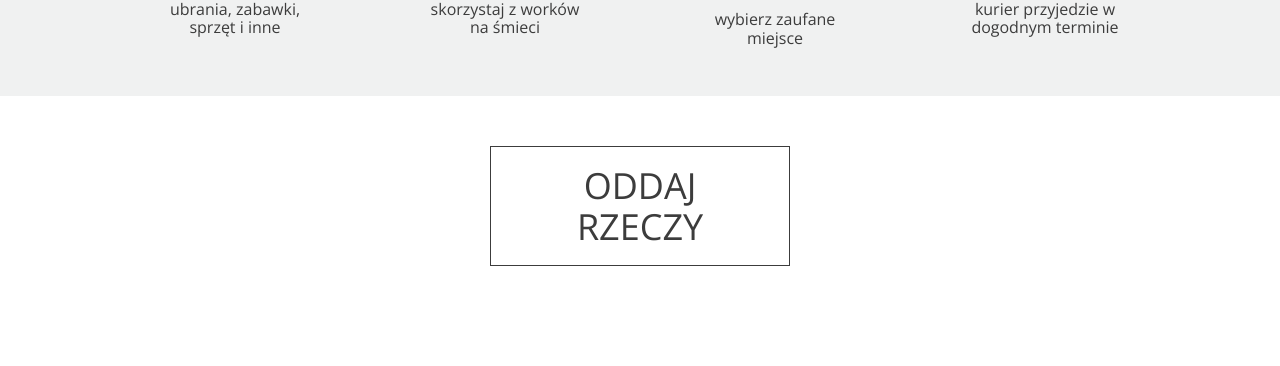
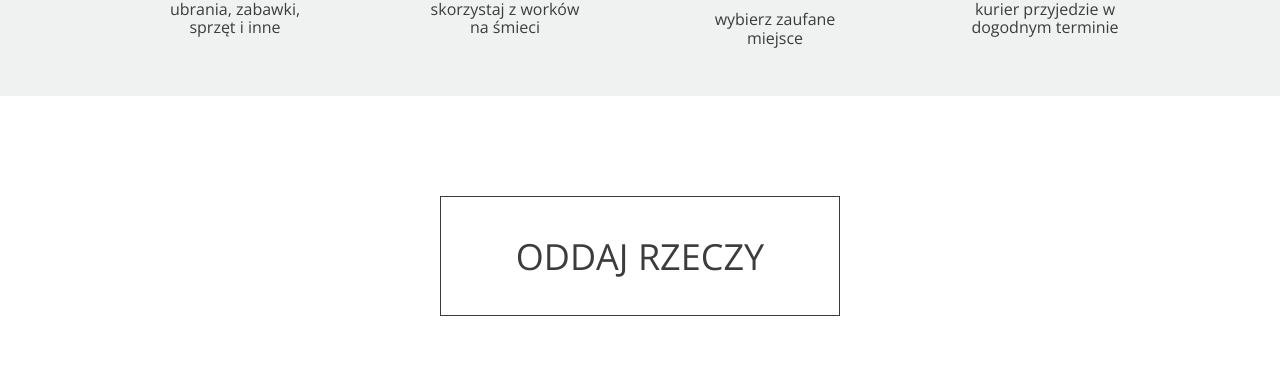
Before and after one commit to katwoy/oddam_w_dobre_rece, a React (Create React App) app: page /#/ in a window 1280 px wide. Shown: the part 1806-2172 px from the top of the page. Built offline with nearby package versions, Linux system fonts and the light colour scheme; grey boxes are pictures that could not be loaded.

Commit message:
Changes in 'Oddaj rzeczy' button

```diff
--- a/src/components/Home/HomeSteps.js
+++ b/src/components/Home/HomeSteps.js
@@ -33,7 +33,7 @@ const HomeSteps = ({id}) => {
           <p className="steps__text">kurier przyjedzie w dogodnym terminie</p>
         </div>
       </div>
-      <Link to="/logowanie" className="steps__button">Oddaj <br/> rzeczy</Link>
+      <Link to="/logowanie" className="steps__button">Oddaj rzeczy</Link>
     </section>
   )
 }
--- a/src/scss/HomeMain.scss
+++ b/src/scss/HomeMain.scss
@@ -69,6 +69,7 @@
 
       &:hover {
         font-weight: 400;
+        border-width: 1.5px;
       }
 
     }
--- a/src/scss/HomeSteps.scss
+++ b/src/scss/HomeSteps.scss
@@ -65,13 +65,20 @@
     text-align: center;
     font-weight: 300;
     font-size: 36px;
-    width: 300px;
+    width: 400px;
     height: 120px;
     border: 0.75px solid $color-darkgray;
     cursor: pointer;
     display: flex;
     justify-content: center;
     align-items: center;
+    margin-top: 50px;
+
+    &:hover {
+      font-weight: 400;
+      border-width: 1.5px;
+    }
+
   }
 
 }
```
